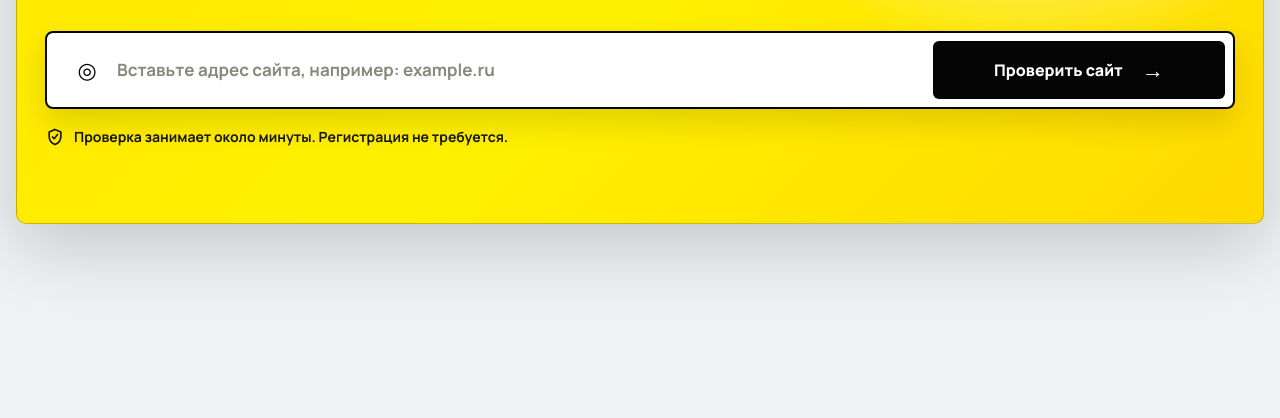
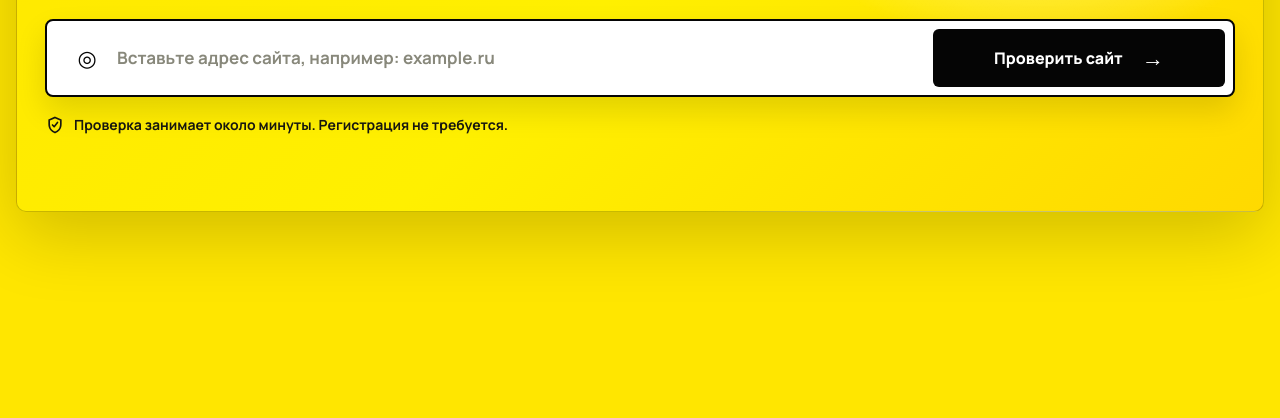
Before and after one commit to cr4mqdjrhy-hue/audit152, a website: page public/preview.html in a window 1280 px wide. Shown: the part 382-800 px from the top of the page. Drawn offline with Linux system fonts and the light colour scheme.

Commit message:
Update padding and background color in preview.html

```diff
--- a/public/preview.html
+++ b/public/preview.html
@@ -7,8 +7,8 @@
     <style>
       body {
         margin: 0;
-        padding: 40px 16px;
-        background: #eef2f5;
+        padding: 28px 16px;
+        background: #ffe600;
       }
     </style>
   </head>
```
